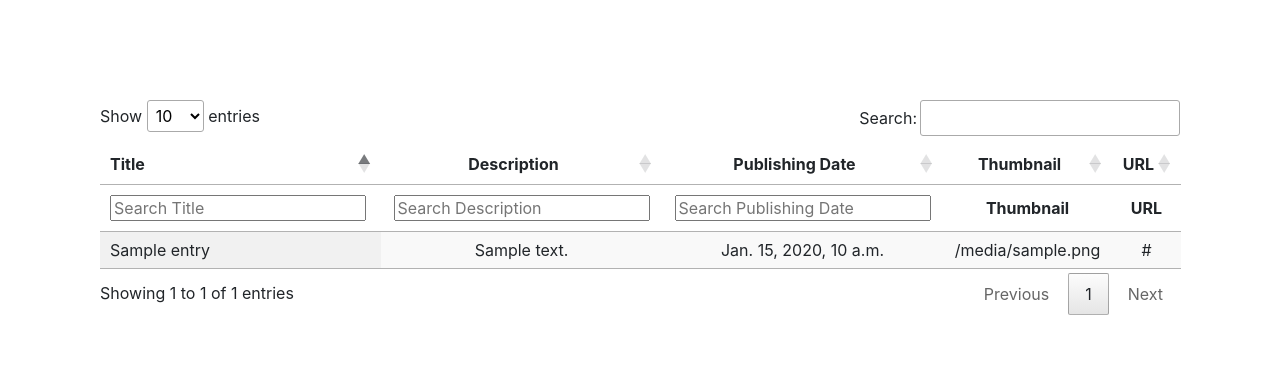
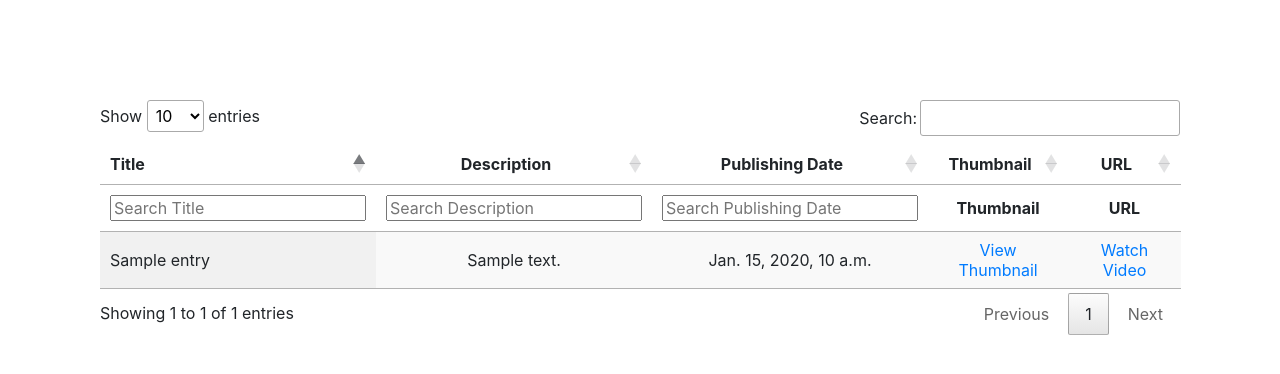
Before and after one commit to cph0r/bar_raiser, a Django app: template video_app/templates/video_app/base.html in a window 1280 px wide. Shown: the top 374 px of the page. Run offline with Django 3.2, Linux system fonts and the light colour scheme; the template is opened without the code that fills it: most values are stand-ins (such as "Sample title", 1, 10 or a date in 2020); some libraries are stand-ins or nearby versions.

Commit message:
finished working functionality

```diff
--- a/video_app/templates/video_app/table/table.html
+++ b/video_app/templates/video_app/table/table.html
@@ -14,8 +14,8 @@
             <td>{{ entry.title }}</td>
             <td style="text-align:center" >{{ entry.description }}</td>
             <td style="text-align:center" >{{ entry.date }}</td>
-            <td style="text-align:center" >{{ entry.photo }}</td>
-            <td style="text-align:center" >{{ entry.url }}</td>
+            <td style="text-align:center" ><a href="{{ entry.photo }}" target='_blank'>View Thumbnail</a></td>
+            <td style="text-align:center" ><a href="{{ entry.url }}" targer='_blank'>Watch Video</a></td>
 
         </tr>
         {% endfor %}
```
Also changed, not shown: video_app/views.py (+7 -8 lines), db.sqlite3.
